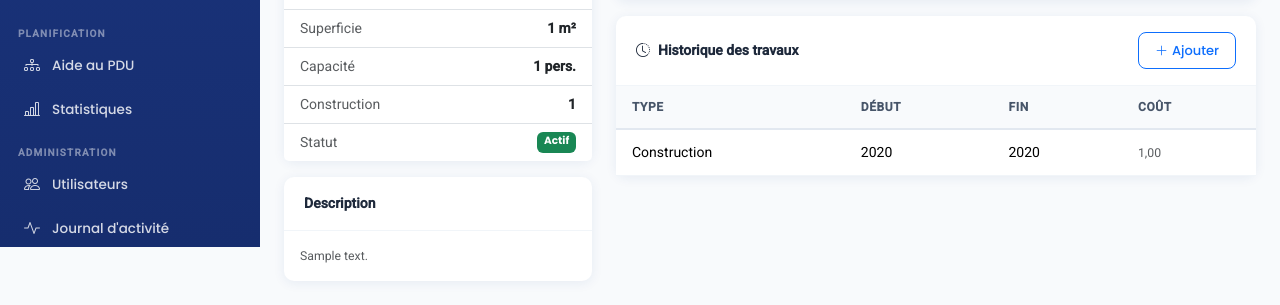
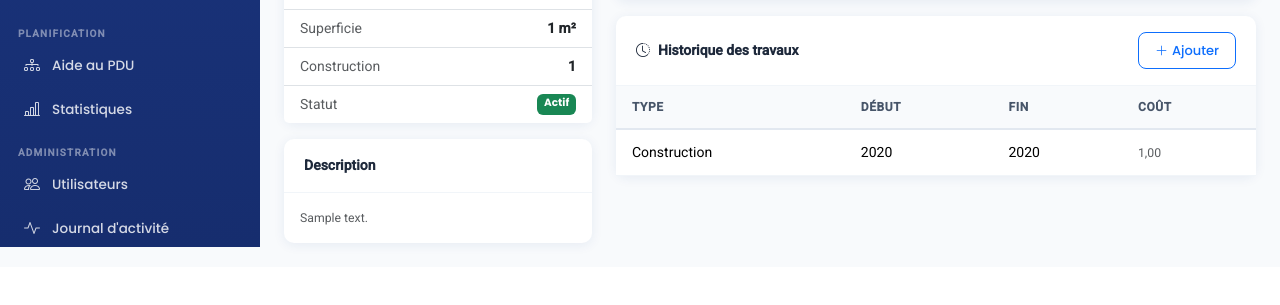
Before and after one commit to AshBrud/geo_fancier_copy, a Django app: page /foncier/batiments/1/ in a window 1280 px wide. Shown: the part 553-858 px from the top of the page. After the commit the page ends 801 px from the top, so only its background shows below. Run offline with Django 5.2, Linux system fonts and the light colour scheme; a user stored in the database is signed in; tables that the repository leaves empty hold one stand-in row (values such as "Sample post"); grey boxes marked "Sample" are stand-in pictures; parts of the project's set-up code (start-up, migrations or seed data) failed here and were passed over.

Commit message:
Supprime le champ capacite (personnes) du modèle Batiment
- Suppression dans models.py, forms.py, serializers.py
- Suppression dans batiment_form.html et batiment_detail.html
- Migration 0005 appliquée

Co-Authored-By: Claude Sonnet 4.6 <noreply@anthropic.com>

```diff
--- a/foncier/forms.py
+++ b/foncier/forms.py
@@ -80,14 +80,13 @@ class BatimentForm(forms.ModelForm):
     class Meta:
         model = Batiment
         fields = ['nom', 'code', 'fonction', 'etages', 'annee_construction',
-                  'capacite', 'description', 'photo', 'est_actif', 'geometrie']
+                  'description', 'photo', 'est_actif', 'geometrie']
         labels = {
             'nom': 'Nom du bâtiment',
             'code': 'Code unique',
             'fonction': 'Fonction principale',
             'etages': "Nombre d'étages",
             'annee_construction': 'Année de construction',
-            'capacite': 'Capacité (personnes)',
             'description': 'Description',
             'photo': 'Photo',
             'est_actif': 'Bâtiment actif',
@@ -98,7 +97,6 @@ class BatimentForm(forms.ModelForm):
             'fonction': forms.Select(attrs={'class': 'form-select'}),
             'etages': forms.NumberInput(attrs={'class': 'form-control', 'min': 0, 'max': 20}),
             'annee_construction': forms.NumberInput(attrs={'class': 'form-control', 'placeholder': 'Ex : 2015'}),
-            'capacite': forms.NumberInput(attrs={'class': 'form-control', 'placeholder': 'Ex : 300'}),
             'description': forms.Textarea(attrs={'class': 'form-control', 'rows': 3}),
             'photo': forms.FileInput(attrs={'class': 'form-control', 'accept': 'image/*'}),
             'est_actif': forms.CheckboxInput(attrs={'class': 'form-check-input'}),
--- a/foncier/models.py
+++ b/foncier/models.py
@@ -94,7 +94,6 @@ class Batiment(models.Model):
     superficie = models.FloatField(blank=True, null=True, verbose_name='Superficie (m²)')
     etages = models.PositiveIntegerField(default=1, verbose_name='Nombre d\'étages')
     annee_construction = models.IntegerField(blank=True, null=True, verbose_name='Année de construction')
-    capacite = models.IntegerField(blank=True, null=True, verbose_name='Capacité (personnes)')
     description = models.TextField(blank=True, verbose_name='Description')
     photo = models.ImageField(upload_to='batiments/', blank=True, null=True, verbose_name='Photo')
     est_actif = models.BooleanField(default=True, verbose_name='Actif')
--- a/foncier/serializers.py
+++ b/foncier/serializers.py
@@ -23,5 +23,5 @@ class BatimentSerializer(GeoFeatureModelSerializer):
         model = Batiment
         geo_field = 'geometrie'
         fields = ['id', 'nom', 'code', 'fonction', 'fonction_nom', 'superficie',
-                  'superficie_ha', 'etages', 'annee_construction', 'capacite',
+                  'superficie_ha', 'etages', 'annee_construction',
                   'description', 'photo', 'est_actif']
--- a/templates/foncier/batiment_detail.html
+++ b/templates/foncier/batiment_detail.html
@@ -47,10 +47,6 @@
         <li class="list-group-item d-flex justify-content-between">
           <span class="text-muted">Superficie</span>
           <strong>{{ batiment.superficie|floatformat:0|default:"—" }} m²</strong>
-        </li>
-        <li class="list-group-item d-flex justify-content-between">
-          <span class="text-muted">Capacité</span>
-          <strong>{{ batiment.capacite|default:"—" }} pers.</strong>
         </li>
         <li class="list-group-item d-flex justify-content-between">
           <span class="text-muted">Construction</span>
--- a/templates/foncier/batiment_form.html
+++ b/templates/foncier/batiment_form.html
@@ -232,10 +232,6 @@
           <div class="col-6">
             <label class="form-label">Année de construction</label>
             {{ form.annee_construction }}
-          </div>
-          <div class="col-6">
-            <label class="form-label">Capacité (personnes)</label>
-            {{ form.capacite }}
           </div>
 
           <!-- Statut actif -->
```
Also changed, not shown: foncier/migrations/0005_supprime_capacite_batiment.py (added).
